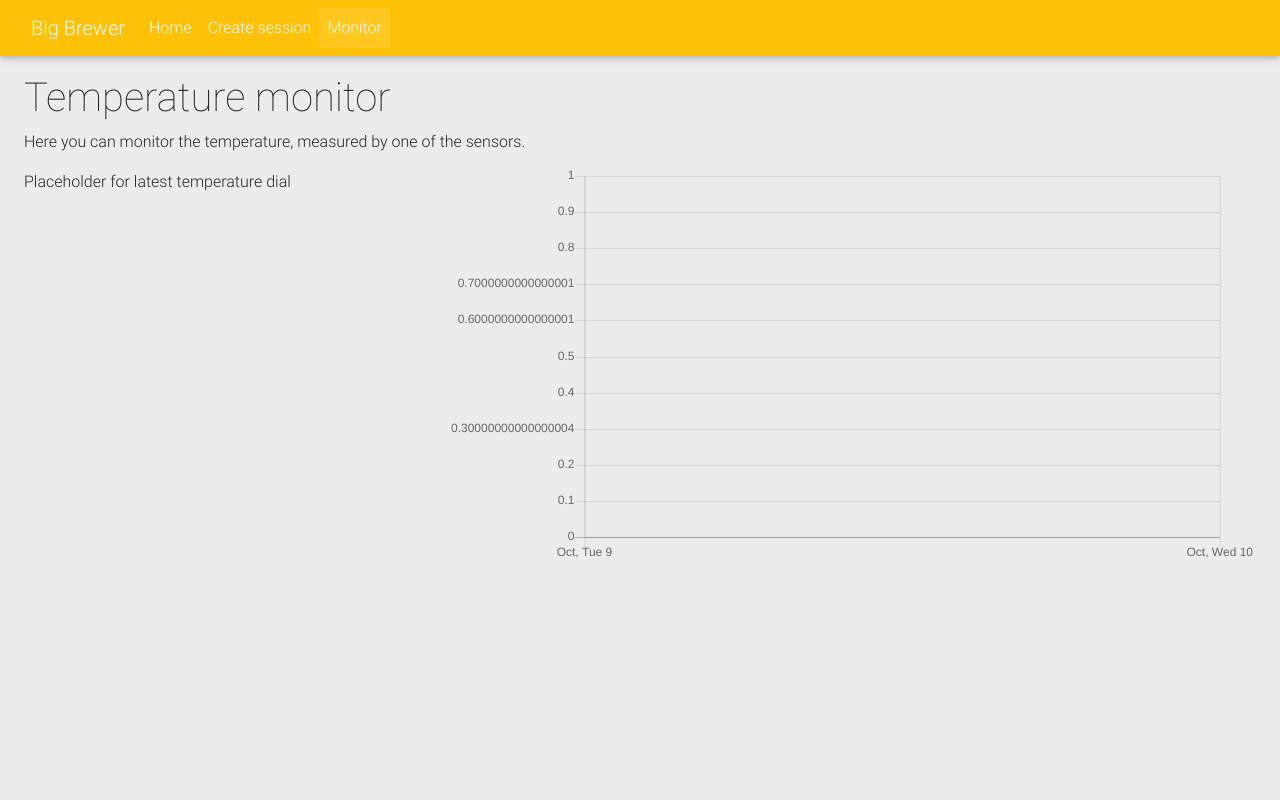
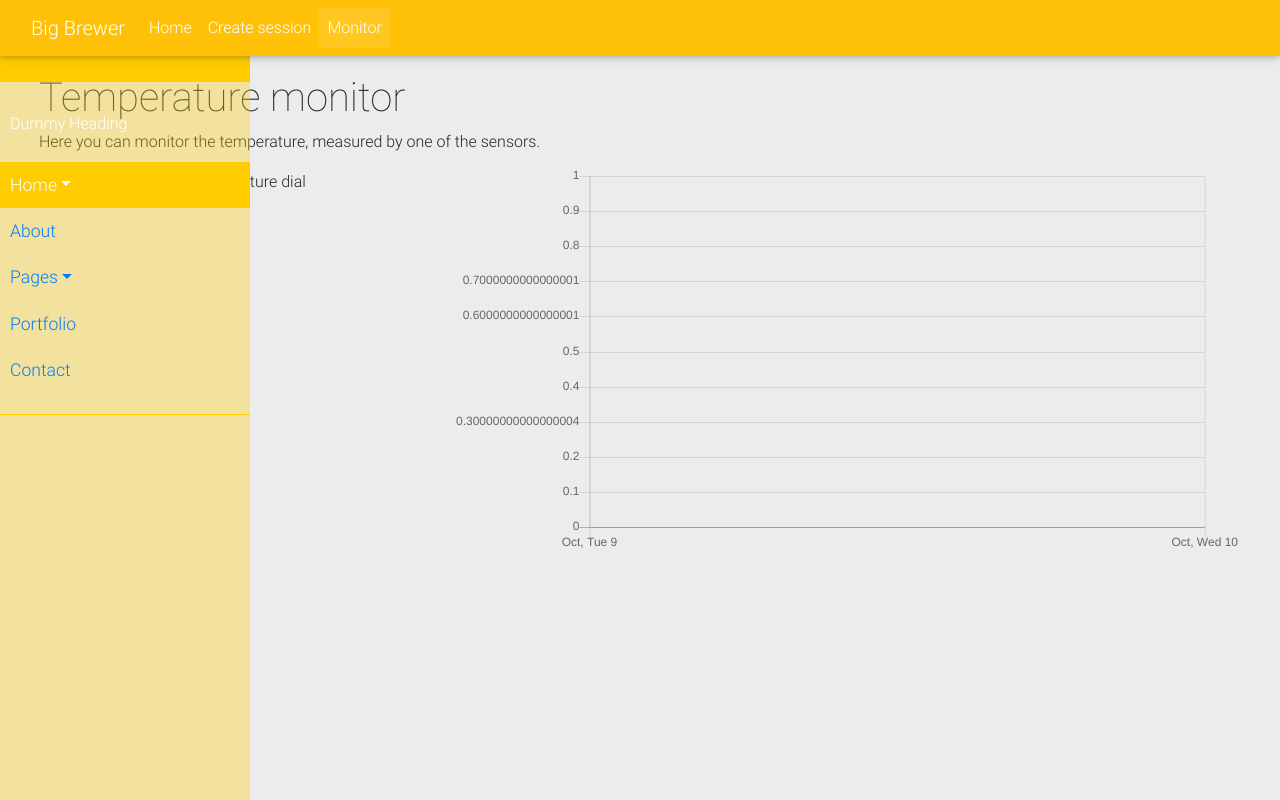
Before and after one commit to TomEelbode/BigBrewer, a Flask app: page /monitor in a window 1280 px wide. Run offline with Flask 2, Linux system fonts and the light colour scheme; data that the repository does not hold is empty; some libraries are stand-ins or nearby versions.

Commit message:
tried to add sidebar, not yet so successful

```diff
--- a/BigBrewer/templates/info/monitor.html
+++ b/BigBrewer/templates/info/monitor.html
@@ -6,11 +6,124 @@
 {% block head %}
     <script src="https://cdnjs.cloudflare.com/ajax/libs/moment.js/2.20.1/moment.min.js"></script>
     <script src="https://cdnjs.cloudflare.com/ajax/libs/Chart.js/2.4.0/Chart.min.js"></script>
+    <style>
+        .wrapper {
+            display: flex;
+            width: 100%;
+        }
+
+        #sidebar {
+            min-width: 250px;
+            max-width: 250px;
+        }
+
+        #sidebar.active {
+            margin-left: -250px;
+        }
+        #sidebar {
+            /* don't forget to add all the previously mentioned styles here too */
+            position: fixed;
+            top: 0;
+            left: 0;
+            height: 100vh;
+            z-index: 999;
+            background: #FFCC0055;
+            color: #fff;
+            transition: all 0.3s;
+        }
+        #sidebar .sidebar-header {
+            padding: 20px;
+            background: #FFCC00;
+        }
+
+        #sidebar ul.components {
+            padding: 20px 0;
+            border-bottom: 1px solid #FFCC00;
+        }
+
+        #sidebar ul p {
+            color: #fff;
+            padding: 10px;
+        }
+
+        #sidebar ul li a {
+            padding: 10px;
+            font-size: 1.1em;
+            display: block;
+        }
+        #sidebar ul li a:hover {
+            color: #EEBB00;
+            background: #fff;
+        }
+
+        #sidebar ul li.active > a, a[aria-expanded="true"] {
+            color: #fff;
+            background: #FFCC00;
+        }
+        ul ul a {
+            font-size: 0.9em !important;
+            padding-left: 30px !important;
+            background: #FFCC00;
+        }
+    </style>
+
 {% endblock %}
 
 
 {% block content %}
-    <div class="m-4">
+
+
+    <div class="wrapper">
+
+            <nav id="sidebar">
+                <div class="sidebar-header">
+                    <h3>Header</h3>
+                </div>
+                <ul class="list-unstyled components">
+                    <p>Dummy Heading</p>
+                    <li class="active">
+                        <a href="#homeSubmenu" data-toggle="collapse" aria-expanded="false" class="dropdown-toggle">Home</a>
+                        <ul class="collapse list-unstyled" id="homeSubmenu">
+                            <li>
+                                <a href="#">Home 1</a>
+                            </li>
+                            <li>
+                                <a href="#">Home 2</a>
+                            </li>
+                            <li>
+                                <a href="#">Home 3</a>
+                            </li>
+                        </ul>
+                    </li>
+                    <li>
+                        <a href="#">About</a>
+                    </li>
+                    <li>
+                        <a href="#pageSubmenu" data-toggle="collapse" aria-expanded="false" class="dropdown-toggle">Pages</a>
+                        <ul class="collapse list-unstyled" id="pageSubmenu">
+                            <li>
+                                <a href="#">Page 1</a>
+                            </li>
+                            <li>
+                                <a href="#">Page 2</a>
+                            </li>
+                            <li>
+                                <a href="#">Page 3</a>
+                            </li>
+                        </ul>
+                    </li>
+                    <li>
+                        <a href="#">Portfolio</a>
+                    </li>
+                    <li>
+                        <a href="#">Contact</a>
+                    </li>
+                </ul>
+
+            </nav>
+
+
+            <div class="m-4 container-fluid" id="content">
                 <div class="row">
                     <div class="col-lg-12 col-md-12">
                         <!-- Title -->
@@ -21,21 +134,22 @@
 
                     </div>
 
-
-
                 </div>
                 <div class="row">
+
                     <div class="col-lg-4 col-md-12">
                         <p>Placeholder for latest temperature dial</p>
                     </div>
+
                     <div class="col-lg-8 col-md-12">
-
                             <canvas id="monitor"></canvas>
+                    </div>
 
                 </div>
             </div>
     </div>
-    </div>
+
+
 
 
 
```
Lines whose indentation alone changed are shown as unchanged.
